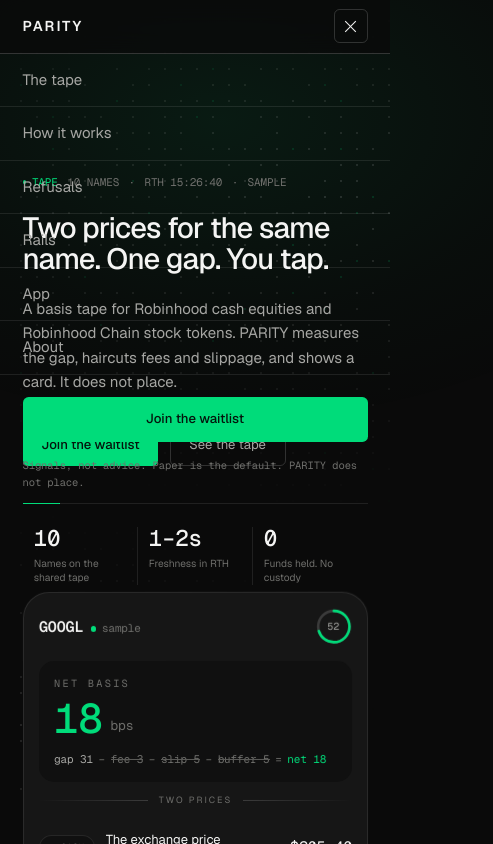
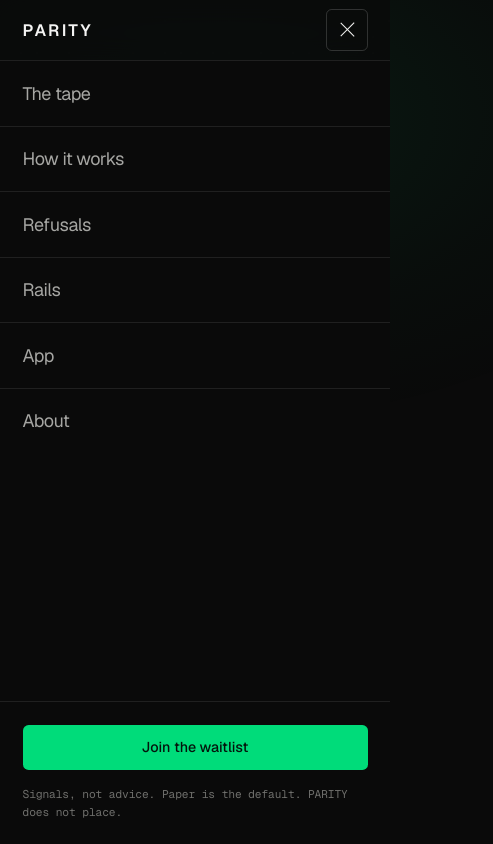
Before and after one commit to harwarl/parity, a Next.js app in the folder frontend/: page / in a window 390 px wide. Both pictures are taken after a click on the button "Open menu". Shown: the top 844 px of the page, 493 px wide, since content can reach past the window. Built offline with nearby package versions, Linux system fonts and the light colour scheme.

Commit message:
feat: implement MobileMenu and MobileMenuOverlay components with Escape key functionality

```diff
--- a/frontend/app/globals.css
+++ b/frontend/app/globals.css
@@ -58,6 +58,10 @@ html {
 body {
   background: var(--ground);
   color: var(--text);
+  /* nothing on the page may push a horizontal scrollbar; wide content
+     scrolls inside its own overflow-x container (CLAUDE.md). clip keeps
+     position: sticky working, unlike overflow-x: hidden. */
+  overflow-x: clip;
   font-family: var(--font-sans);
   font-synthesis: none;
   -webkit-font-smoothing: antialiased;
--- a/frontend/components/layout/MobileMenu.tsx
+++ b/frontend/components/layout/MobileMenu.tsx
@@ -1,7 +1,11 @@
 "use client";
 
-import Link from "next/link";
-import { useEffect, useState } from "react";
+import dynamic from "next/dynamic";
+import { useState } from "react";
+
+const MobileMenuOverlay = dynamic(() => import("./MobileMenuOverlay"), {
+  ssr: false,
+});
 
 export default function MobileMenu({
   links,
@@ -10,23 +14,6 @@ export default function MobileMenu({
 }) {
   const [open, setOpen] = useState(false);
 
-  useEffect(() => {
-    document.body.style.overflow = open ? "hidden" : "";
-    return () => {
-      document.body.style.overflow = "";
-    };
-  }, [open]);
-
-  // close on Escape
-  useEffect(() => {
-    if (!open) return;
-    const onKey = (e: KeyboardEvent) => {
-      if (e.key === "Escape") setOpen(false);
-    };
-    window.addEventListener("keydown", onKey);
-    return () => window.removeEventListener("keydown", onKey);
-  }, [open]);
-
   return (
     <div className="md:hidden">
       <button
@@ -34,65 +21,32 @@ export default function MobileMenu({
         aria-label={open ? "Close menu" : "Open menu"}
         aria-expanded={open}
         onClick={() => setOpen((v) => !v)}
-        className="relative z-50 flex size-9 items-center justify-center rounded-md border border-line-strong text-text"
+        className="relative z-[70] flex size-11 items-center justify-center rounded-md border border-line-strong text-text"
       >
-        <span className="relative block h-3 w-4">
+        <span className="relative block h-3.5 w-5">
           <span
-            className={`absolute left-0 block h-px w-4 bg-current transition-transform duration-200 ${
+            className={`absolute left-0 block h-px w-5 bg-current transition-transform duration-200 ${
               open ? "top-1.5 rotate-45" : "top-0"
             }`}
           />
           <span
-            className={`absolute left-0 top-1.5 block h-px w-4 bg-current transition-opacity duration-200 ${
+            className={`absolute left-0 top-1.5 block h-px w-5 bg-current transition-opacity duration-200 ${
               open ? "opacity-0" : "opacity-100"
             }`}
           />
           <span
-            className={`absolute left-0 block h-px w-4 bg-current transition-transform duration-200 ${
+            className={`absolute left-0 block h-px w-5 bg-current transition-transform duration-200 ${
               open ? "top-1.5 -rotate-45" : "top-3"
             }`}
           />
         </span>
       </button>
 
-      <div
-        className={`fixed inset-0 top-14 z-40 flex flex-col transition-opacity duration-200 ${
-          open
-            ? "pointer-events-auto opacity-100"
-            : "pointer-events-none opacity-0"
-        }`}
-        style={{ background: "var(--ground)" }}
-        aria-hidden={!open}
-      >
-        <nav className="flex flex-col divide-y divide-line border-t border-line">
-          {links.map((l, i) => (
-            <Link
-              key={l.href}
-              href={l.href}
-              onClick={() => setOpen(false)}
-              style={{ transitionDelay: open ? `${60 + i * 35}ms` : "0ms" }}
-              className={`px-6 py-4 text-[1rem] text-text-dim transition-all duration-300 hover:text-text ${
-                open ? "translate-x-0 opacity-100" : "translate-x-2 opacity-0"
-              }`}
-            >
-              {l.label}
-            </Link>
-          ))}
-        </nav>
-
-        <div className="mt-auto border-t border-line p-6">
-          <Link
-            href="/#waitlist"
-            onClick={() => setOpen(false)}
-            className="flex h-12 items-center justify-center rounded-md bg-green px-5 text-sm font-medium text-green-ink"
-          >
-            Join the waitlist
-          </Link>
-          <p className="tnum mt-4 text-[0.7rem] leading-relaxed text-text-mute">
-            Signals, not advice. Paper is the default. PARITY does not place.
-          </p>
-        </div>
-      </div>
+      <MobileMenuOverlay
+        links={links}
+        open={open}
+        onClose={() => setOpen(false)}
+      />
     </div>
   );
 }
--- /dev/null
+++ b/frontend/components/layout/MobileMenuOverlay.tsx
@@ -0,0 +1,74 @@
+"use client";
+
+import Link from "next/link";
+import { useEffect } from "react";
+import { createPortal } from "react-dom";
+
+/**
+ * The full-screen mobile nav panel. Portaled to <body> so it escapes the
+ * header's backdrop-filter containing block (which would otherwise clip a
+ * fixed child to the 64px header). Loaded client-only via next/dynamic, so
+ * document.body is always defined here.
+ */
+export default function MobileMenuOverlay({
+  links,
+  open,
+  onClose,
+}: {
+  links: { label: string; href: string }[];
+  open: boolean;
+  onClose: () => void;
+}) {
+  useEffect(() => {
+    if (!open) return;
+    document.body.style.overflow = "hidden";
+    const onKey = (e: KeyboardEvent) => {
+      if (e.key === "Escape") onClose();
+    };
+    window.addEventListener("keydown", onKey);
+    return () => {
+      document.body.style.overflow = "";
+      window.removeEventListener("keydown", onKey);
+    };
+  }, [open, onClose]);
+
+  return createPortal(
+    <div
+      className={`fixed inset-0 top-16 z-[60] flex flex-col transition-opacity duration-200 md:hidden ${
+        open ? "pointer-events-auto opacity-100" : "pointer-events-none opacity-0"
+      }`}
+      style={{ background: "var(--ground)" }}
+      aria-hidden={!open}
+    >
+      <nav className="flex flex-col divide-y divide-line border-t border-line">
+        {links.map((l, i) => (
+          <Link
+            key={l.href}
+            href={l.href}
+            onClick={onClose}
+            style={{ transitionDelay: open ? `${60 + i * 35}ms` : "0ms" }}
+            className={`px-6 py-5 text-[1.2rem] tracking-tight text-text-dim transition-all duration-300 hover:text-text ${
+              open ? "translate-x-0 opacity-100" : "translate-x-3 opacity-0"
+            }`}
+          >
+            {l.label}
+          </Link>
+        ))}
+      </nav>
+
+      <div className="mt-auto border-t border-line p-6">
+        <Link
+          href="/#waitlist"
+          onClick={onClose}
+          className="flex h-12 items-center justify-center rounded-md bg-green px-5 text-[0.95rem] font-medium text-green-ink"
+        >
+          Join the waitlist
+        </Link>
+        <p className="tnum mt-4 text-[0.75rem] leading-relaxed text-text-mute">
+          Signals, not advice. Paper is the default. PARITY does not place.
+        </p>
+      </div>
+    </div>,
+    document.body,
+  );
+}
--- a/frontend/components/layout/Navbar.tsx
+++ b/frontend/components/layout/Navbar.tsx
@@ -14,13 +14,13 @@ const links = [
 export default function Navbar() {
   return (
     <header className="sticky top-0 z-50 border-b border-line bg-ground/80 backdrop-blur-md">
-      <Container className="flex h-14 items-center justify-between">
+      <Container className="flex h-16 items-center justify-between md:h-14">
         <Link
           href="/"
           className="flex items-baseline gap-2 text-text"
           aria-label="PARITY home"
         >
-          <span className="text-[0.95rem] font-semibold tracking-[0.14em]">
+          <span className="text-[1.1rem] font-semibold tracking-[0.14em] md:text-[0.95rem]">
             PARITY
           </span>
           <span className="tnum hidden text-[10px] text-text-mute sm:inline">
--- a/frontend/components/sections/Hero.tsx
+++ b/frontend/components/sections/Hero.tsx
@@ -36,7 +36,7 @@ export default function Hero() {
 
   return (
     <section className="relative overflow-hidden">
-      <Container className="grid min-h-184 content-center gap-2 py-28 pt-32 sm:min-h-208 sm:py-32 lg:min-h-210 lg:grid-cols-[1fr_1fr] lg:items-center lg:gap-16 lg:py-40">
+      <Container className="grid min-h-184 content-center gap-10 sm:gap-2 py-28 pt-32 sm:min-h-208 sm:py-32 lg:min-h-210 lg:grid-cols-[1fr_1fr] lg:items-center lg:gap-16 lg:py-40">
         <div ref={ref}>
           <p className="tnum flex flex-wrap items-center gap-x-2.5 gap-y-1 text-[11px] tracking-[0.15em] text-text-mute">
             <span className="inline-flex items-center gap-1.5 text-green">
@@ -106,13 +106,7 @@ export default function Hero() {
   );
 }
 
-function HeroStat({
-  children,
-  label,
-}: {
-  children: ReactNode;
-  label: string;
-}) {
+function HeroStat({ children, label }: { children: ReactNode; label: string }) {
   return (
     <div className="px-3 first:pl-0 last:pr-0 sm:px-4">
       <dd className="tnum text-2xl font-medium leading-none tracking-tight text-text sm:text-[2.05rem]">
--- a/frontend/components/sections/OneNameTwoPrices.tsx
+++ b/frontend/components/sections/OneNameTwoPrices.tsx
@@ -58,8 +58,8 @@ export default function OneNameTwoPrices() {
           ))}
         </ol>
 
-        <div className="flex flex-col lg:pt-1">
-          <div className="flex grow flex-col overflow-hidden rounded-xl border border-line-strong bg-surface-2">
+        <div className="flex min-w-0 flex-col lg:pt-1">
+          <div className="flex min-w-0 grow flex-col overflow-hidden rounded-xl border border-line-strong bg-surface-2">
             <div className="flex items-center justify-between border-b border-line px-5 py-3.5">
               <span className="tnum flex items-center gap-2 text-[0.68rem] uppercase tracking-[0.2em] text-text-mute">
                 <span className="size-1.5 rounded-full bg-green" />
@@ -70,7 +70,7 @@ export default function OneNameTwoPrices() {
               </span>
             </div>
 
-            <div className="flex grow text-[0.8rem] leading-[2.2]">
+            <div className="flex min-w-0 grow text-[0.8rem] leading-[2.2]">
               <div
                 aria-hidden
                 className="tnum shrink-0 select-none border-r border-line bg-surface px-3.5 py-7 text-right text-text-mute/60"
@@ -81,7 +81,7 @@ export default function OneNameTwoPrices() {
                   </div>
                 ))}
               </div>
-              <div className="tnum grow overflow-x-auto px-5 py-7 text-text-dim">
+              <div className="tnum min-w-0 grow overflow-x-auto px-5 py-7 text-text-dim">
                 <Typewriter text={MATH} pre trigger="inView" speed={16} />
               </div>
             </div>
--- a/frontend/components/sections/Waitlist.tsx
+++ b/frontend/components/sections/Waitlist.tsx
@@ -51,7 +51,7 @@ export default function Waitlist() {
                 <label htmlFor="wl-email" className="eyebrow">
                   Email
                 </label>
-                <div className="flex flex-col gap-2 sm:flex-row">
+                <div className="flex flex-col gap-2.5 sm:flex-row sm:gap-2">
                   <input
                     id="wl-email"
                     type="email"
@@ -59,12 +59,12 @@ export default function Waitlist() {
                     value={email}
                     onChange={(e) => setEmail(e.target.value)}
                     placeholder="you@domain.com"
-                    className="tnum h-11 flex-1 rounded-md border border-line-strong bg-surface px-3 text-sm text-text outline-none transition-colors placeholder:text-text-mute focus:border-text-mute"
+                    className="tnum h-13 flex-1 rounded-md border border-line-strong bg-surface px-4 text-[0.95rem] text-text outline-none transition-colors placeholder:text-text-mute focus:border-text-mute sm:h-11 sm:px-3 sm:text-sm"
                   />
                   <button
                     type="submit"
                     disabled={status === "loading"}
-                    className="h-11 rounded-md bg-green px-5 text-sm font-medium text-green-ink transition-colors hover:bg-[#12e888] disabled:opacity-50"
+                    className="h-13 rounded-md bg-green px-5 text-[0.95rem] font-medium text-green-ink transition-colors hover:bg-[#12e888] disabled:opacity-50 sm:h-11 sm:text-sm"
                   >
                     {status === "loading" ? "Adding…" : "Join"}
                   </button>
```
